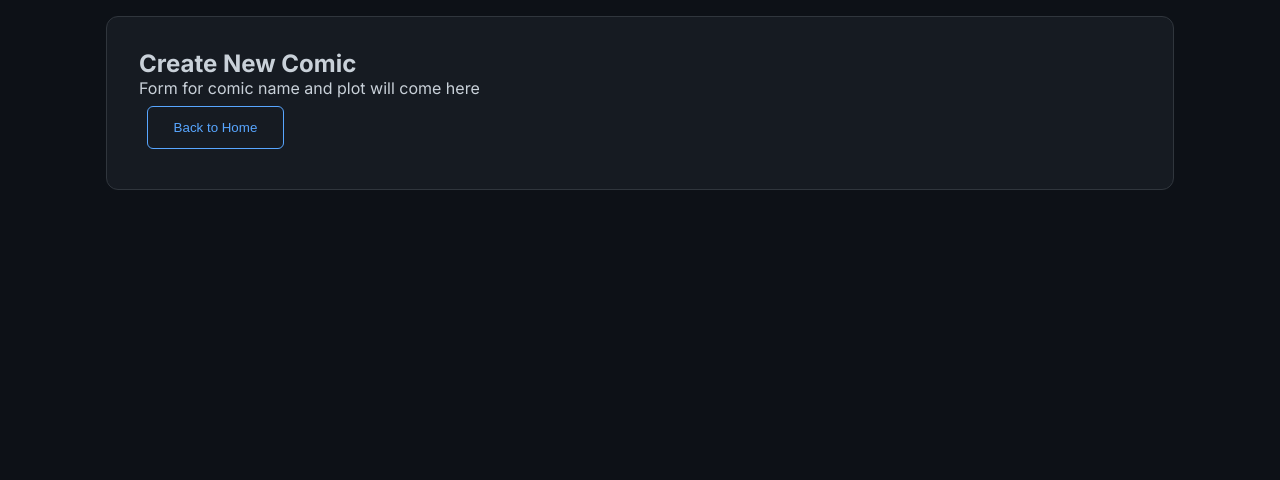
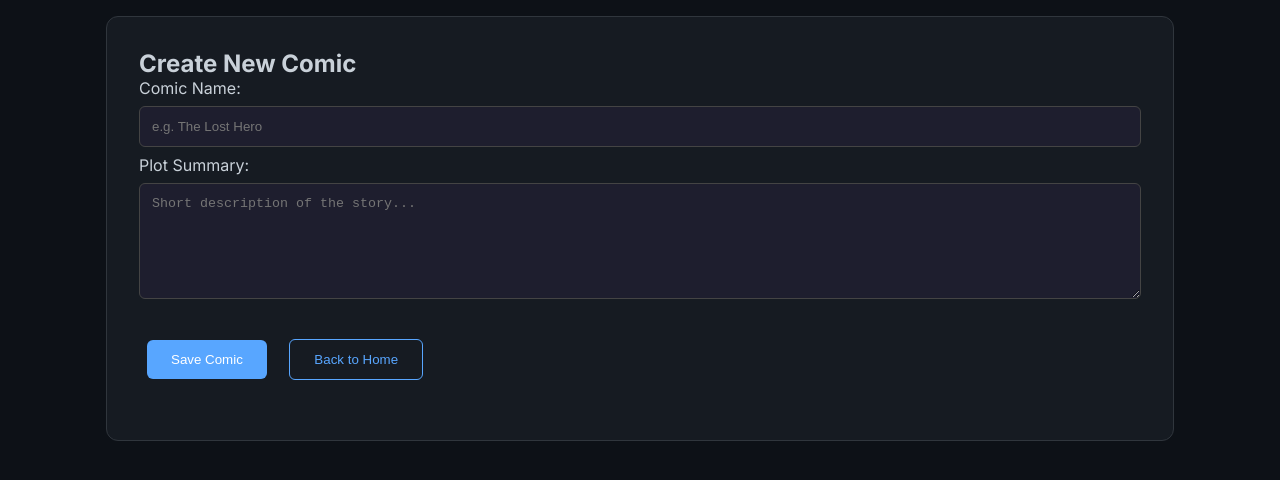
Before and after one commit to maxton480/comic-maker, a plain HTML site: page index.html in a window 1280 px wide. Both pictures are taken after a click on the button "Create New Comic". Drawn offline with Linux system fonts and the light colour scheme.

Commit message:
Update index.html

```diff
--- a/index.html
+++ b/index.html
@@ -49,9 +49,20 @@
 
     <!-- Placeholder sections -->
     <section id="create-comic" class="section">
-      <h2>Create New Comic</h2>
-      <p>Form for comic name and plot will come here</p>
-      <button onclick="navigate('home')">Back to Home</button>
+  <h2>Create New Comic</h2>
+
+  <label for="comic-name">Comic Name:</label><br>
+  <input id="comic-name" type="text" placeholder="e.g. The Lost Hero" style="width:100%; padding:12px; margin:8px 0; border-radius:6px; border:1px solid #444; background:#1e1e2e; color:#fff;"/>
+
+  <label for="comic-plot">Plot Summary:</label><br>
+  <textarea id="comic-plot" placeholder="Short description of the story..." rows="6" style="width:100%; padding:12px; margin:8px 0; border-radius:6px; border:1px solid #444; background:#1e1e2e; color:#fff; resize:vertical;"></textarea>
+
+  <div style="margin-top:20px;">
+    <button onclick="saveNewComic()" style="background:#58a6ff; color:white; padding:12px 24px; border:none; border-radius:6px; cursor:pointer; margin-right:10px;">Save Comic</button>
+    <button onclick="navigate('home')" style="background:transparent; color:#58a6ff; padding:12px 24px; border:1px solid #58a6ff; border-radius:6px; cursor:pointer;">Back to Home</button>
+  </div>
+
+  <p id="save-message" style="margin-top:20px; font-weight:bold;"></p>
     </section>
 
     <section id="my-projects" class="section">
```
